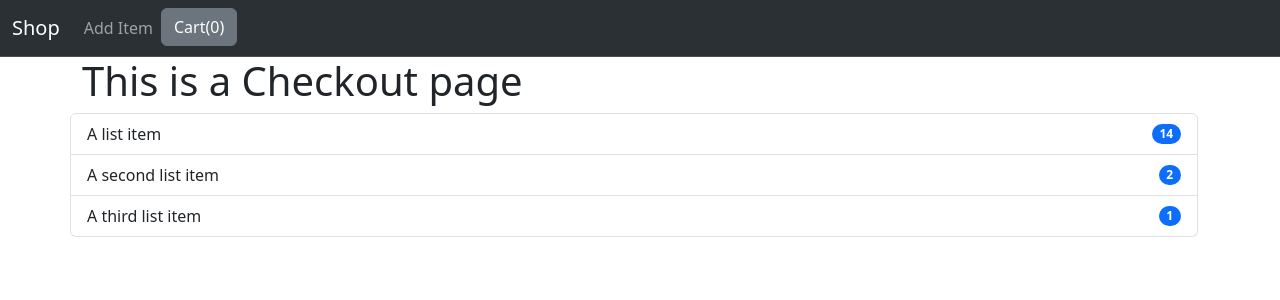
After one commit to lddi-lab/django-ecommerce-shpp, a Django app: page /checkout/ in a window 1280 px wide. The commit adds this page. Shown: the top 300 px of the page. Run offline with Django 4.2, Linux system fonts and the light colour scheme.

Commit message:
created checkout button to popover and checkout page template

```diff
--- a/ecomsite/urls.py
+++ b/ecomsite/urls.py
@@ -22,4 +22,5 @@ urlpatterns = [
     path('admin/', admin.site.urls),
     path('', views.index,name='index'),
     path('<int:id>/', views.detail,name='detail'),
+    path('checkout/', views.checkout,name='checkout')
 ]
--- a/shop/templates/shop/base.html
+++ b/shop/templates/shop/base.html
@@ -24,7 +24,7 @@
                     <a class="nav-link" href="">Add Item</a>
                 </li>
                 <li class="nav-item">
-                    <button id="cart" data-bs-html="true" type="button" class="btn btn-secondary" data-bs-container="body" data-bs-toggle="popover" data-bs-placement="bottom" data-bs-content="Bottom Test popover">
+                    <button id="cart" data-bs-html="true" type="button" class="btn btn-secondary" data-bs-container="body" data-bs-toggle="popover" data-bs-placement="bottom" data-bs-content="This is your cart">
                         Cart(0)
                     </button>
                 </li>
@@ -80,13 +80,15 @@
             var cartString = "";
             cartString += "<h5>This is your cart</h5>"
             var cartIndex = 1;
+
             for(var x in cart){
                 cartString += cartIndex;
                 cartString += $('#nm'+x).text() + ' Qty: ' + cart[x] + '<br>' ;
                 cartIndex += 1;
             }
+
+            cartString += "<a href='/checkout' class='btn btn-warning' id='checkout'>Checkout</a>";
             return cartString;
-
         }
 
         const popoverTriggerList = document.querySelectorAll('[data-bs-toggle="popover"]')
--- /dev/null
+++ b/shop/templates/shop/checkout.html
@@ -0,0 +1,26 @@
+{% extends 'shop/base.html' %}
+{% block content %}
+
+<h1>This is a Checkout page</h1>
+<div class="col-md-12">
+    <div class="row">
+        <ul class="list-group">
+            <li class="list-group-item d-flex justify-content-between align-items-center">
+              A list item
+              <span class="badge bg-primary rounded-pill">14</span>
+            </li>
+            <li class="list-group-item d-flex justify-content-between align-items-center">
+              A second list item
+              <span class="badge bg-primary rounded-pill">2</span>
+            </li>
+            <li class="list-group-item d-flex justify-content-between align-items-center">
+              A third list item
+              <span class="badge bg-primary rounded-pill">1</span>
+            </li>
+          </ul>
+    </div>
+</div>
+
+
+
+{% endblock %}
--- a/shop/views.py
+++ b/shop/views.py
@@ -22,3 +22,6 @@ def index(request):
 def detail(request, id):
     product_object = Products.objects.get(id=id)
     return render(request,'shop/detail.html', {'product_object':product_object})
+
+def checkout(request):
+    return render(request, 'shop/checkout.html')
```
